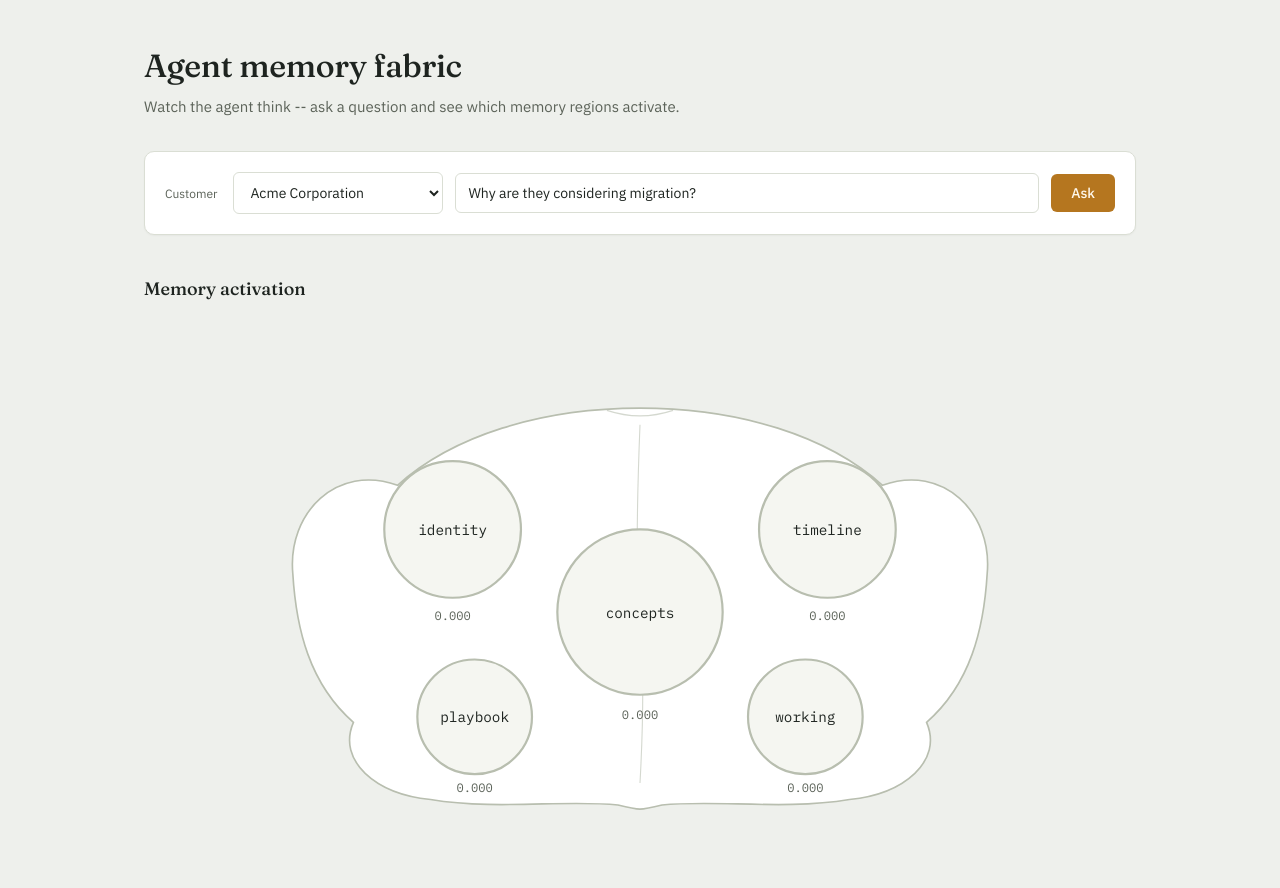
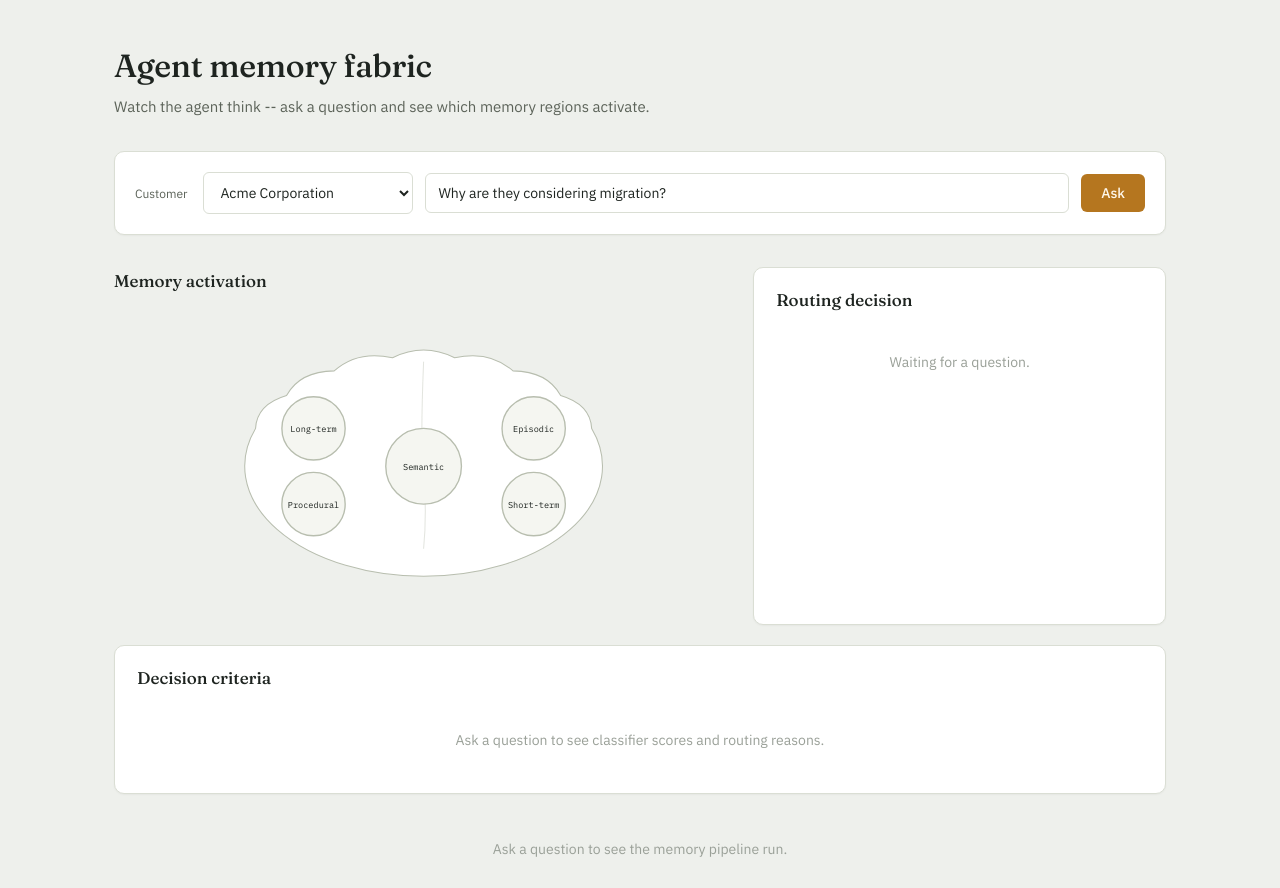
Before and after one commit to melboulos/agent_memory_fabric, a plain HTML site: page app/static/index.html in a window 1280 px wide. Shown: the top 888 px of the page. Drawn offline with Linux system fonts and the light colour scheme.

Commit message:
Rework Memory Inspector: real memory labels, layout, verified brain shape
Three pieces of direct feedback addressed:

1. Lobes now labeled with actual memory type names (Long-term, Episodic,
   Semantic, Procedural, Short-term) instead of metaphor words
   (identity/timeline/concepts/playbook/working) that didn't communicate
   anything to someone unfamiliar with the internal design.

2. Layout reworked to use horizontal space instead of wasting it: routing
   decision (compact selected/skipped list) now sits beside the brain
   instead of full-width below it. A new 'Decision criteria' panel below
   both holds the detailed breakdown (score + reason per memory type) --
   separating the at-a-glance view from the detailed one instead of
   cramming both into one spot.

3. Brain outline regenerated programmatically (Python script computing a
   scalloped top arc + smooth elliptical bottom, rather than hand-placed
   bezier curves) and lobe positions were found via an actual geometric
   search: sampled the real SVG path into a polygon (shapely) and solved
   for five non-overlapping circle positions with verified positive
   clearance from the boundary (15.7-105px) and from each other
   (18-246px) -- not eyeballed coordinates. This is what broke twice
   before; this time containment is mathematically checked, not assumed.
   Kept the clipPath as a defense-in-depth safety net on top of that.

Removed the small numeric score readouts that were cluttering the brain
itself -- those numbers now live in the Decision criteria table instead,
so the brain communicates purely through glow intensity and
selected-state highlighting.

```diff
--- a/app/static/index.html
+++ b/app/static/index.html
@@ -25,73 +25,33 @@
     --border: #DADED4;
   }
   * { box-sizing: border-box; }
-  body {
-    margin: 0;
-    background: var(--bg);
-    color: var(--ink);
-    font-family: 'IBM Plex Sans', sans-serif;
-    line-height: 1.6;
-  }
-  .wrap { max-width: 1040px; margin: 0 auto; padding: 40px 24px 80px; }
-  h1 {
-    font-family: 'Fraunces', serif;
-    font-weight: 500;
-    font-size: 32px;
-    margin: 0 0 4px;
-    letter-spacing: -0.01em;
-    color: var(--ink);
-  }
-  .subtitle {
-    color: var(--ink-dim);
-    font-size: 15px;
-    margin: 0 0 32px;
-  }
+  body { margin: 0; background: var(--bg); color: var(--ink); font-family: 'IBM Plex Sans', sans-serif; line-height: 1.6; }
+  .wrap { max-width: 1100px; margin: 0 auto; padding: 40px 24px 80px; }
+  h1 { font-family: 'Fraunces', serif; font-weight: 500; font-size: 32px; margin: 0 0 4px; letter-spacing: -0.01em; }
+  .subtitle { color: var(--ink-dim); font-size: 15px; margin: 0 0 32px; }
   .console {
-    background: var(--surface);
-    border: 1px solid var(--border);
-    border-radius: 10px;
-    padding: 20px;
-    display: flex;
-    gap: 12px;
-    align-items: center;
-    flex-wrap: wrap;
-    margin-bottom: 40px;
+    background: var(--surface); border: 1px solid var(--border); border-radius: 10px; padding: 20px;
+    display: flex; gap: 12px; align-items: center; flex-wrap: wrap; margin-bottom: 32px;
     box-shadow: 0 1px 2px rgba(30,36,32,0.04);
   }
   .console input[type=text], .console select {
-    background: var(--surface);
-    border: 1px solid var(--border);
-    color: var(--ink);
-    border-radius: 6px;
-    padding: 10px 12px;
-    font-family: 'IBM Plex Sans', sans-serif;
-    font-size: 14px;
+    background: var(--surface); border: 1px solid var(--border); color: var(--ink); border-radius: 6px;
+    padding: 10px 12px; font-family: 'IBM Plex Sans', sans-serif; font-size: 14px;
   }
   .console input[type=text] { flex: 1; min-width: 260px; }
   .console button {
-    background: var(--brass);
-    color: #FFF8EC;
-    border: none;
-    border-radius: 6px;
-    padding: 10px 20px;
-    font-family: 'IBM Plex Sans', sans-serif;
-    font-weight: 500;
-    font-size: 14px;
-    cursor: pointer;
-    transition: background 0.15s;
+    background: var(--brass); color: #FFF8EC; border: none; border-radius: 6px; padding: 10px 20px;
+    font-family: 'IBM Plex Sans', sans-serif; font-weight: 500; font-size: 14px; cursor: pointer; transition: background 0.15s;
   }
   .console button:hover { background: var(--brass-bright); }
   .console button:disabled { background: var(--ink-faint); cursor: not-allowed; }
   .label { font-size: 12px; color: var(--ink-dim); margin-right: 4px; }
 
-  .brain-section { position: relative; margin-bottom: 48px; }
-  .brain-section h2, .panel h2 {
-    font-family: 'Fraunces', serif;
-    font-weight: 500;
-    font-size: 18px;
-    margin: 0 0 16px;
-    color: var(--ink);
-  }
+  .top-row { display: flex; gap: 20px; align-items: stretch; margin-bottom: 20px; flex-wrap: wrap; }
+  .brain-section { flex: 1.5; min-width: 380px; }
+  .routing-panel { flex: 1; min-width: 260px; }
+
+  h2 { font-family: 'Fraunces', serif; font-weight: 500; font-size: 17px; margin: 0 0 14px; }
   #brain-svg { width: 100%; height: auto; display: block; }
   .lobe-circle { transition: fill 0.6s ease, stroke 0.4s ease, stroke-width 0.4s ease; }
   .lobe-circle.selected { animation: pulse 1.8s ease-in-out infinite; }
@@ -99,54 +59,40 @@
     0%, 100% { filter: drop-shadow(0 0 4px rgba(181,118,31,0.35)); }
     50% { filter: drop-shadow(0 0 12px rgba(181,118,31,0.6)); }
   }
-  .lobe-label { font-family: 'IBM Plex Mono', monospace; font-size: 13px; fill: var(--ink); }
-  .lobe-score { font-family: 'IBM Plex Mono', monospace; font-size: 11px; fill: var(--ink-dim); }
+  .lobe-label { font-family: 'IBM Plex Mono', monospace; font-size: 12.5px; fill: var(--ink); }
   .brain-outline { fill: var(--surface); stroke: var(--dormant-stroke); stroke-width: 1.5; }
   .brain-fold { fill: none; stroke: var(--dormant-stroke); stroke-width: 1; opacity: 0.6; }
 
   .panel {
-    background: var(--surface);
-    border: 1px solid var(--border);
-    border-radius: 10px;
-    padding: 20px 24px;
-    margin-bottom: 20px;
-    box-shadow: 0 1px 2px rgba(30,36,32,0.04);
+    background: var(--surface); border: 1px solid var(--border); border-radius: 10px; padding: 18px 22px;
+    margin-bottom: 20px; box-shadow: 0 1px 2px rgba(30,36,32,0.04);
   }
-  .route-row {
-    display: flex;
-    justify-content: space-between;
-    align-items: center;
-    padding: 8px 0;
-    border-bottom: 1px solid var(--border);
-    font-size: 14px;
-  }
+  .routing-panel .panel { height: 100%; }
+
+  .route-row { display: flex; justify-content: space-between; align-items: center; padding: 9px 0; border-bottom: 1px solid var(--border); font-size: 14px; }
   .route-row:last-child { border-bottom: none; }
-  .route-tag {
-    font-family: 'IBM Plex Mono', monospace;
-    font-size: 11px;
-    padding: 2px 8px;
-    border-radius: 4px;
-  }
+  .route-tag { font-family: 'IBM Plex Mono', monospace; font-size: 11px; padding: 2px 8px; border-radius: 4px; }
   .route-tag.selected { background: rgba(181,118,31,0.14); color: var(--brass-bright); }
   .route-tag.skipped { background: transparent; color: var(--ink-faint); }
+
+  table.criteria { width: 100%; border-collapse: collapse; font-size: 13.5px; }
+  table.criteria th { text-align: left; font-weight: 500; color: var(--ink-dim); font-size: 12px; padding: 6px 10px 8px 0; border-bottom: 1px solid var(--border); }
+  table.criteria td { padding: 10px 10px 10px 0; border-bottom: 1px solid var(--border); vertical-align: top; }
+  table.criteria tr:last-child td { border-bottom: none; }
+  table.criteria .mono { font-family: 'IBM Plex Mono', monospace; font-size: 12.5px; }
+  table.criteria .reason { color: var(--ink-dim); }
 
   .evidence-item { margin-bottom: 14px; }
   .evidence-top { display: flex; justify-content: space-between; font-size: 13px; margin-bottom: 6px; }
   .evidence-type { color: var(--ink-dim); font-family: 'IBM Plex Mono', monospace; font-size: 11px; }
   .evidence-importance { font-family: 'IBM Plex Mono', monospace; font-size: 12px; color: var(--brass-bright); }
-  .evidence-content { font-size: 14px; margin-bottom: 6px; color: var(--ink); }
+  .evidence-content { font-size: 14px; margin-bottom: 6px; }
   .bar-track { background: var(--dormant-fill); border-radius: 4px; height: 6px; overflow: hidden; }
   .bar-fill { height: 100%; background: var(--brass); border-radius: 4px; }
   .evidence-item.dropped .evidence-content { color: var(--ink-faint); text-decoration: line-through; }
   .evidence-item.dropped .bar-fill { background: var(--brick); }
 
-  .answer-box {
-    font-family: 'Fraunces', serif;
-    font-size: 17px;
-    line-height: 1.7;
-    color: var(--ink);
-    padding: 4px 0;
-  }
+  .answer-box { font-family: 'Fraunces', serif; font-size: 17px; line-height: 1.7; padding: 4px 0; }
   .coverage-row { display: flex; gap: 24px; margin-top: 16px; }
   .coverage-stat { font-size: 13px; color: var(--ink-dim); }
   .coverage-stat b { color: var(--ink); font-family: 'IBM Plex Mono', monospace; font-weight: 500; }
@@ -171,68 +117,45 @@
     <button id="askButton" onclick="ask()">Ask</button>
   </div>
 
+  <div class="top-row">
     <div class="brain-section">
       <h2>Memory activation</h2>
-    <svg id="brain-svg" viewBox="0 0 900 500" xmlns="http://www.w3.org/2000/svg">
+      <svg id="brain-svg" viewBox="0 0 900 460" xmlns="http://www.w3.org/2000/svg">
         <defs>
           <clipPath id="brainClip">
-          <path d="M 450 80
-                   C 360 80, 280 105, 230 150
-                   C 175 130, 130 175, 135 230
-                   C 138 280, 150 330, 190 365
-                   C 175 400, 210 430, 260 435
-                   C 320 445, 380 435, 430 440
-                   C 450 445, 450 445, 470 440
-                   C 520 435, 580 445, 640 435
-                   C 690 430, 725 400, 710 365
-                   C 750 330, 762 280, 765 230
-                   C 770 175, 725 130, 670 150
-                   C 620 105, 540 80, 450 80 Z"/>
+            <path d="M 205.7 175.3 Q 207.5 140.0 250.8 127.2 Q 270.0 92.1 320.0 91.4 Q 354.2 60.9 404.9 72.4 Q 450.0 50.0 495.1 72.4 Q 545.8 60.9 580.0 91.4 Q 630.0 92.1 649.2 127.2 Q 692.5 140.0 694.3 175.3 A 260.0 160.0 0 1 1 205.7 175.3 Z"/>
           </clipPath>
         </defs>
-
-      <path class="brain-outline"
-            d="M 450 80
-               C 360 80, 280 105, 230 150
-               C 175 130, 130 175, 135 230
-               C 138 280, 150 330, 190 365
-               C 175 400, 210 430, 260 435
-               C 320 445, 380 435, 430 440
-               C 450 445, 450 445, 470 440
-               C 520 435, 580 445, 640 435
-               C 690 430, 725 400, 710 365
-               C 750 330, 762 280, 765 230
-               C 770 175, 725 130, 670 150
-               C 620 105, 540 80, 450 80 Z"/>
-
-      <path class="brain-fold" d="M 450 95 Q 445 220 450 265 Q 455 330 450 420"/>
-      <path class="brain-fold" d="M 230 150 Q 255 165 255 190"/>
-      <path class="brain-fold" d="M 670 150 Q 645 165 645 190"/>
-      <path class="brain-fold" d="M 420 82 Q 450 92 480 82"/>
+        <path class="brain-outline" d="M 205.7 175.3 Q 207.5 140.0 250.8 127.2 Q 270.0 92.1 320.0 91.4 Q 354.2 60.9 404.9 72.4 Q 450.0 50.0 495.1 72.4 Q 545.8 60.9 580.0 91.4 Q 630.0 92.1 649.2 127.2 Q 692.5 140.0 694.3 175.3 A 260.0 160.0 0 1 1 205.7 175.3 Z"/>
+        <path class="brain-fold" d="M 450 78 Q 445 200 450 230 Q 455 300 450 350"/>
 
         <g clip-path="url(#brainClip)">
-        <circle id="lobe-long_term" class="lobe-circle" cx="280" cy="190" r="62" fill="var(--dormant-fill)" stroke="var(--dormant-stroke)" stroke-width="2"/>
-        <circle id="lobe-episodic" class="lobe-circle" cx="620" cy="190" r="62" fill="var(--dormant-fill)" stroke="var(--dormant-stroke)" stroke-width="2"/>
-        <circle id="lobe-semantic" class="lobe-circle" cx="450" cy="265" r="75" fill="var(--dormant-fill)" stroke="var(--dormant-stroke)" stroke-width="2"/>
-        <circle id="lobe-procedural" class="lobe-circle" cx="300" cy="360" r="52" fill="var(--dormant-fill)" stroke="var(--dormant-stroke)" stroke-width="2"/>
-        <circle id="lobe-short_term" class="lobe-circle" cx="600" cy="360" r="52" fill="var(--dormant-fill)" stroke="var(--dormant-stroke)" stroke-width="2"/>
+          <circle id="lobe-long_term" class="lobe-circle" cx="290" cy="175" r="46" fill="var(--dormant-fill)" stroke="var(--dormant-stroke)" stroke-width="2"/>
+          <circle id="lobe-episodic" class="lobe-circle" cx="610" cy="175" r="46" fill="var(--dormant-fill)" stroke="var(--dormant-stroke)" stroke-width="2"/>
+          <circle id="lobe-semantic" class="lobe-circle" cx="450" cy="230" r="55" fill="var(--dormant-fill)" stroke="var(--dormant-stroke)" stroke-width="2"/>
+          <circle id="lobe-procedural" class="lobe-circle" cx="290" cy="285" r="46" fill="var(--dormant-fill)" stroke="var(--dormant-stroke)" stroke-width="2"/>
+          <circle id="lobe-short_term" class="lobe-circle" cx="610" cy="285" r="46" fill="var(--dormant-fill)" stroke="var(--dormant-stroke)" stroke-width="2"/>
         </g>
 
-      <text x="280" y="190" text-anchor="middle" dominant-baseline="central" class="lobe-label">identity</text>
-      <text x="280" y="272" text-anchor="middle" class="lobe-score" id="score-long_term">--</text>
+        <text x="290" y="175" text-anchor="middle" dominant-baseline="central" class="lobe-label">Long-term</text>
+        <text x="610" y="175" text-anchor="middle" dominant-baseline="central" class="lobe-label">Episodic</text>
+        <text x="450" y="230" text-anchor="middle" dominant-baseline="central" class="lobe-label">Semantic</text>
+        <text x="290" y="285" text-anchor="middle" dominant-baseline="central" class="lobe-label">Procedural</text>
+        <text x="610" y="285" text-anchor="middle" dominant-baseline="central" class="lobe-label">Short-term</text>
+      </svg>
+    </div>
 
-      <text x="620" y="190" text-anchor="middle" dominant-baseline="central" class="lobe-label">timeline</text>
-      <text x="620" y="272" text-anchor="middle" class="lobe-score" id="score-episodic">--</text>
+    <div class="routing-panel">
+      <div class="panel">
+        <h2>Routing decision</h2>
+        <div id="routingCompact"><div class="empty-state">Waiting for a question.</div></div>
+      </div>
+    </div>
+  </div>
 
-      <text x="450" y="265" text-anchor="middle" dominant-baseline="central" class="lobe-label">concepts</text>
-      <text x="450" y="362" text-anchor="middle" class="lobe-score" id="score-semantic">--</text>
-
-      <text x="300" y="360" text-anchor="middle" dominant-baseline="central" class="lobe-label">playbook</text>
-      <text x="300" y="428" text-anchor="middle" class="lobe-score" id="score-procedural">--</text>
-
-      <text x="600" y="360" text-anchor="middle" dominant-baseline="central" class="lobe-label">working</text>
-      <text x="600" y="428" text-anchor="middle" class="lobe-score" id="score-short_term">--</text>
-    </svg>
+  <div class="panel">
+    <h2>Decision criteria</h2>
+    <div id="criteriaTable"><div class="empty-state">Ask a question to see classifier scores and routing reasons.</div></div>
   </div>
 
   <div id="results">
@@ -242,20 +165,16 @@
 
 <script>
 const MEMORY_LABELS = {
-  long_term: "Long-term (identity)",
-  episodic: "Episodic (timeline)",
-  semantic: "Semantic (concepts)",
-  procedural: "Procedural (playbook)",
-  short_term: "Short-term (working)"
+  long_term: "Long-term",
+  episodic: "Episodic",
+  semantic: "Semantic",
+  procedural: "Procedural",
+  short_term: "Short-term"
 };
 
 function setLobeState(memoryType, score, selected) {
   const circle = document.getElementById(`lobe-${memoryType}`);
-  const scoreLabel = document.getElementById(`score-${memoryType}`);
-  scoreLabel.textContent = score.toFixed(3);
-
   const intensity = Math.min(score, 1);
-  // dormant fill (245,246,241) -> active brass fill (232,185,114)
   const r = 245 - intensity * 13;
   const g = 246 - intensity * 61;
   const b = 241 - intensity * 127;
@@ -287,6 +206,8 @@ async function ask() {
   button.disabled = true;
   button.textContent = "Thinking...";
   resetBrain();
+  document.getElementById("routingCompact").innerHTML = '<div class="empty-state">Running...</div>';
+  document.getElementById("criteriaTable").innerHTML = '<div class="empty-state">Running...</div>';
   results.innerHTML = '<div class="empty-state">Running classify &rarr; route &rarr; retrieve &rarr; fuse &rarr; reason...</div>';
 
   try {
@@ -299,6 +220,8 @@ async function ask() {
 
     if (!resp.ok) {
       results.innerHTML = `<div class="error-box">${data.detail || "Something went wrong."}</div>`;
+      document.getElementById("routingCompact").innerHTML = "";
+      document.getElementById("criteriaTable").innerHTML = "";
       return;
     }
 
@@ -317,12 +240,31 @@ function renderResults(data) {
     setLobeState(type, score, selectedTypes.has(type));
   });
 
-  const routingHtml = data.llm_decision.map(d => `
+  const routingCompactHtml = data.llm_decision.map(d => `
     <div class="route-row">
-      <span>${MEMORY_LABELS[d.memory] || d.memory} &mdash; ${d.reason}</span>
+      <span>${MEMORY_LABELS[d.memory] || d.memory}</span>
       <span class="route-tag ${d.selected ? 'selected' : 'skipped'}">${d.selected ? 'selected' : 'skipped'}</span>
     </div>
   `).join("");
+  document.getElementById("routingCompact").innerHTML = routingCompactHtml;
+
+  const criteriaRows = data.llm_decision.map(d => {
+    const score = data.classifier_candidates[d.memory];
+    return `
+      <tr>
+        <td>${MEMORY_LABELS[d.memory] || d.memory}</td>
+        <td class="mono">${score.toFixed(3)}</td>
+        <td><span class="route-tag ${d.selected ? 'selected' : 'skipped'}">${d.selected ? 'selected' : 'skipped'}</span></td>
+        <td class="reason">${d.reason}</td>
+      </tr>
+    `;
+  }).join("");
+  document.getElementById("criteriaTable").innerHTML = `
+    <table class="criteria">
+      <thead><tr><th>Memory</th><th>Score</th><th>Status</th><th>Reason</th></tr></thead>
+      <tbody>${criteriaRows}</tbody>
+    </table>
+  `;
 
   const allEvidence = [...data.evidence.map(e => ({...e, dropped: false})),
                        ...data.dropped_evidence.map(e => ({...e, dropped: true}))];
@@ -346,10 +288,6 @@ function renderResults(data) {
 
   document.getElementById("results").innerHTML = `
     <div class="panel">
-      <h2>Routing decision</h2>
-      ${routingHtml}
-    </div>
-    <div class="panel">
       <h2>Fused evidence</h2>
       ${evidenceHtml || '<div class="empty-state">No evidence retrieved.</div>'}
     </div>
```
Lines whose indentation alone changed are shown as unchanged.
